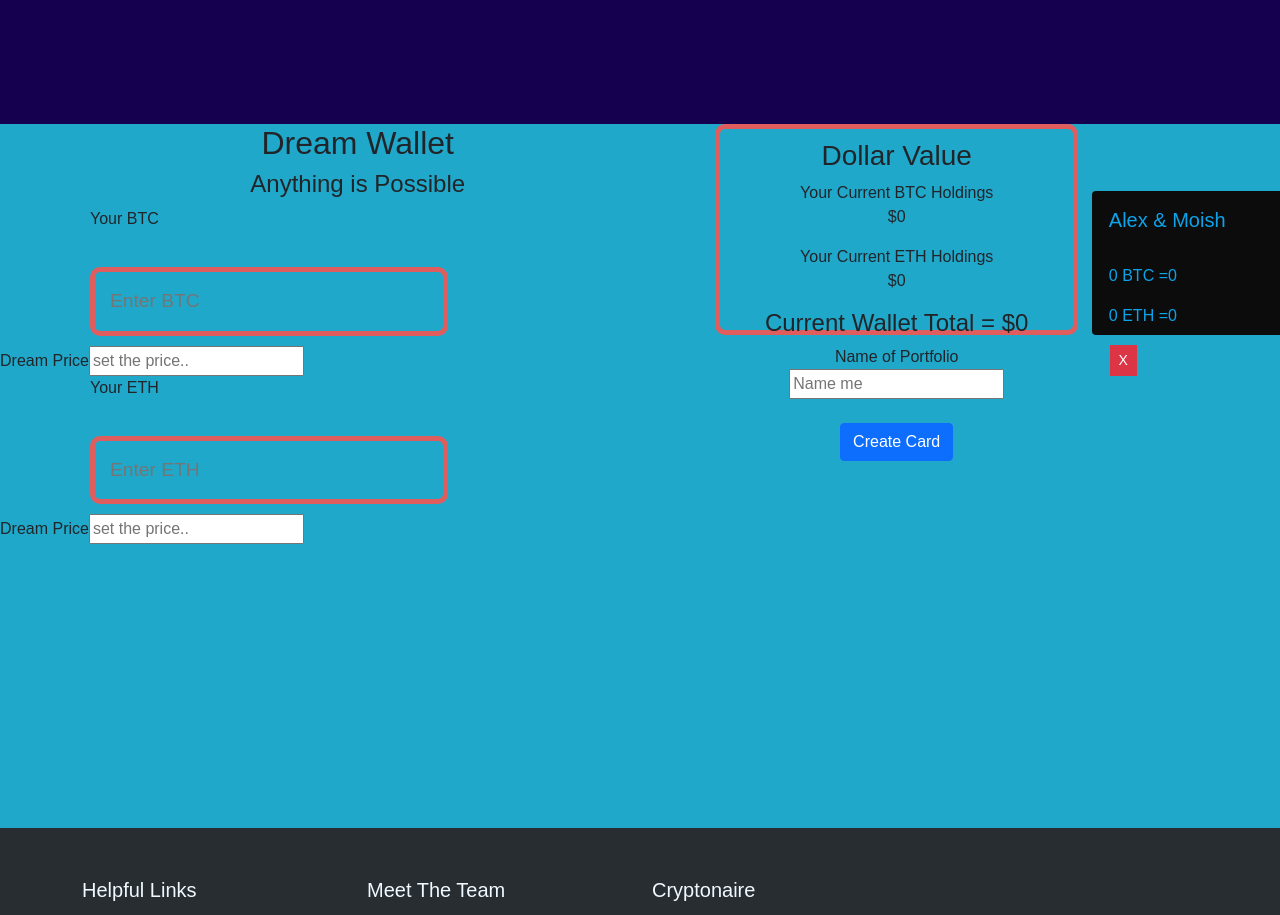
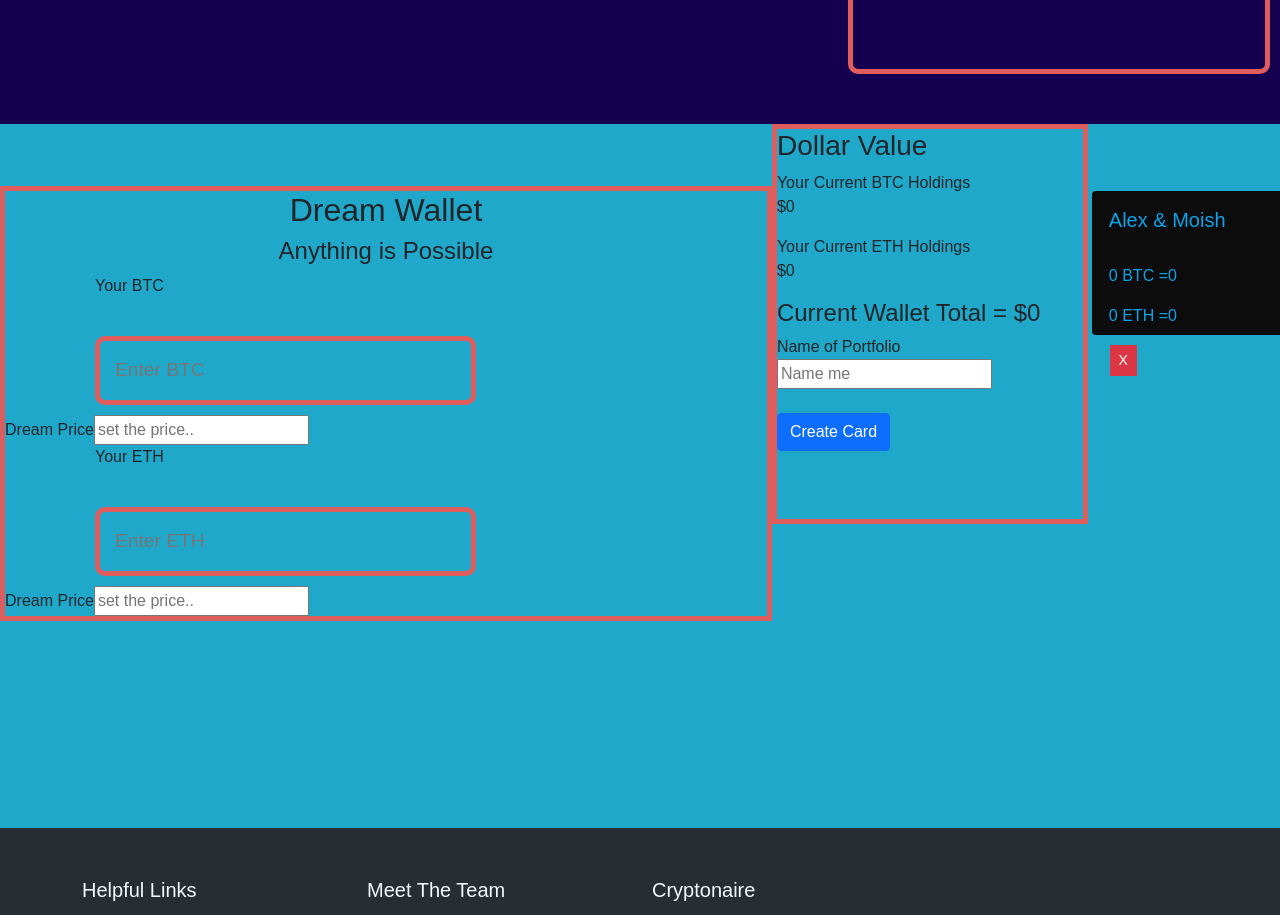
Before and after one commit to AlexManzi/Cryptonaire, a React (Create React App) app: page / in a window 1280 px wide. Shown: the part 1380-2295 px from the top of the page. Built offline with nearby package versions, Linux system fonts and the light colour scheme; no server answers; data requests are answered from the project's data file.

Commit message:
journey on

```diff
--- a/public/styles.css
+++ b/public/styles.css
@@ -162,7 +162,7 @@ html, body {
     text-align: center;
     border: 5px solid #DF5D5D;
     width: 33%;
-    height: 30%;
+    height: 40vh;
     padding: 10px;
     border-radius: 10px;
     margin-right: 10px;
@@ -192,6 +192,17 @@ html, body {
     text-align: left;
 }
 
+
+#dreamDollarValueChart {
+  border: 5px solid #DF5D5D;
+  height: 50vh;
+
+}
+
+#dreamInputs {
+  border: 5px solid #DF5D5D;
+  margin-top: 8%;
+}
 
 #CryptoCard {
 background-color: #0c0c0c;
--- a/src/DreamWallet.js
+++ b/src/DreamWallet.js
@@ -61,7 +61,7 @@ function DreamWallet({cardArray}) {
           </div>
         </div>
 
-        <div id="dreamDollarValueChart" className="dollarValueChart">
+        <div id="dreamDollarValueChart">
             <h3>Dollar Value</h3>
             <p> Your Current BTC Holdings <br></br>${BTCTotal}</p>
             <p> Your Current ETH Holdings <br></br> ${EthTotal}</p>
```
